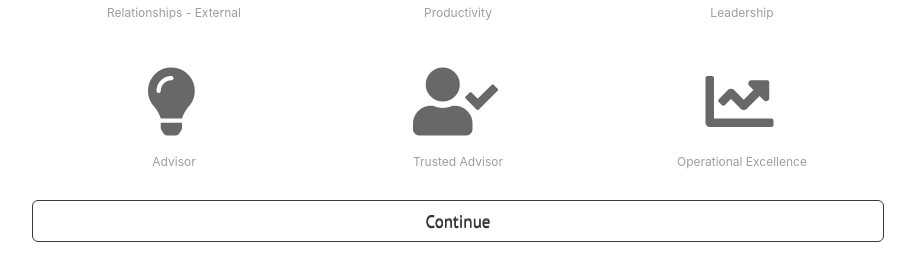
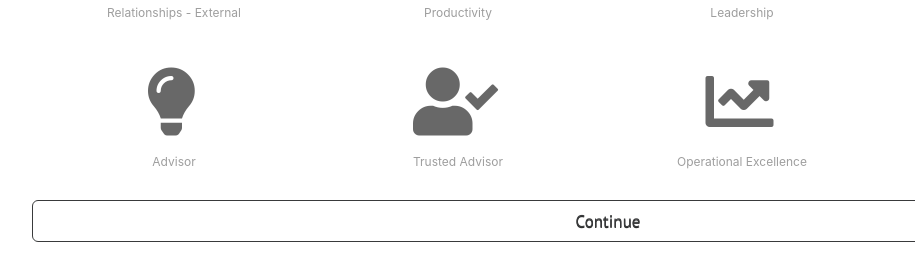
Before and after one commit to bt-sdtaylor/CareerMatrix, a Django app: page / in a window 1280 px wide. Shown: the part 582-856 px from the top of the page, without its empty margins (182-1097 px from the left). Run offline with Django 3.2, Linux system fonts and the light colour scheme; data that the repository does not hold is empty; some libraries are stand-ins or nearby versions.

```diff
--- a/CareerMatrix/templates/index.html
+++ b/CareerMatrix/templates/index.html
@@ -135,7 +135,7 @@
                       </div>
                     </div>
 
-                    <input type="submit" id="submit" value="Continue" onclick="return">
+                    <input type="submit" id="submit" value="Continue" onclick="return" style="width: 90vw">
                     <br>
                   </form>
                 </div>
```
